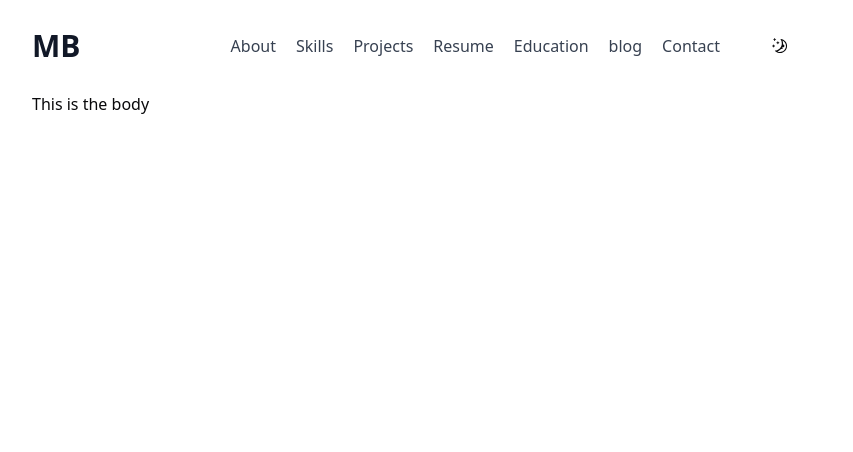
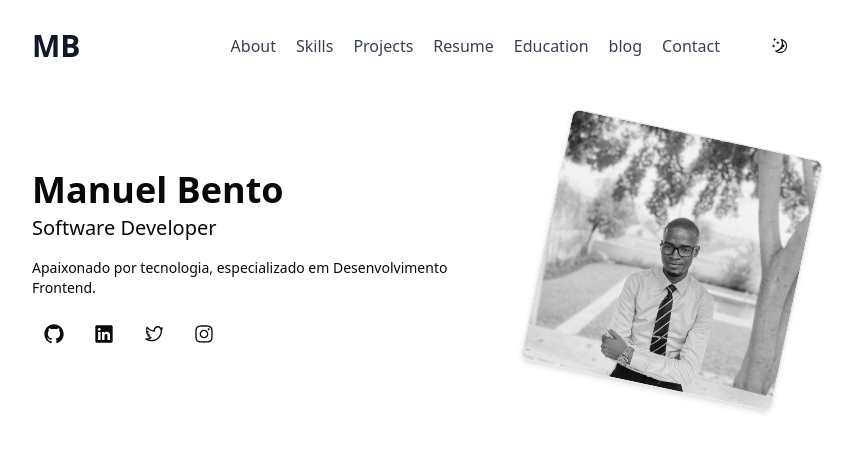
Before and after one commit to manuelbento19/manuel-bento, a Next.js app: page / in a window 1280 px wide. Shown: the top 452 px of the page, without its empty margins (224-1077 px from the left). Built offline with nearby package versions, Linux system fonts and the light colour scheme.

Commit message:
feat: hero section

```diff
--- /dev/null
+++ b/src/app/_partials/hero.tsx
@@ -0,0 +1,45 @@
+import { Button } from '@/components/ui/button';
+import Image from 'next/image';
+import image from '@/../public/MyPicture.jpeg';
+import {GitHubLogoIcon,LinkedInLogoIcon,TwitterLogoIcon,InstagramLogoIcon} from '@radix-ui/react-icons';
+
+const links = [
+  {
+    link: "https://github.com/manuelbento19",
+    icon: GitHubLogoIcon
+  },
+  {
+    link: "https://www.linkedin.com/in/manuel-bento/",
+    icon: LinkedInLogoIcon
+  },
+  {
+    link: "https://twitter.com/manuelbentomb",
+    icon: TwitterLogoIcon
+  },
+  {
+    link: "https://www.instagram.com/manuelbento.mb/",
+    icon: InstagramLogoIcon
+  },
+]
+
+export default function Hero() {
+  return (
+    <section className='w-full pt-10 pb-4 flex flex-col md:flex-row justify-center items-center md:justify-between gap-5'>
+        <div className="">
+          <h1 className="text-4xl font-semibold">Manuel Bento</h1>
+          <h2 className="mt-1 text-xl font-medium">Software Developer</h2>
+          <p className="mt-4 max-w-md text-xs md:text-sm font-normal">Apaixonado por tecnologia, especializado em Desenvolvimento Frontend.</p>
+          <div className="mt-5 flex items-center gap-1.5">
+            {links.map(({link,icon:Icon,})=>(
+              <Button size="sm" variant="ghost" asChild key={link}>
+                <a href={link} target="_blank"><Icon className="size-5"/></a>
+              </Button>
+            ))}
+          </div>
+        </div>
+        <div className="shrink-0  border shadow-md overflow-hidden rounded-lg size-64 grayscale hover:grayscale-0 hover:scale-110 md:rotate-12 hover:rotate-0 transition duration-500 ">
+          <Image src={image} alt="My picture" width={300} height={300} loading="lazy" className="size-full object-cover"/>
+        </div>
+    </section>
+  )
+}
--- a/src/app/page.tsx
+++ b/src/app/page.tsx
@@ -1,7 +1,10 @@
+import Hero from "./_partials/hero";
 export default function Home() {
   return (
-    <div className='container'>
-      This is the body
+    <div className='w-full flex px-4'>
+      <div className="container flex flex-col">
+        <Hero/>
+      </div>
     </div>
   )
 }
```
Also changed, not shown: public/MyPicture.jpeg (added).
